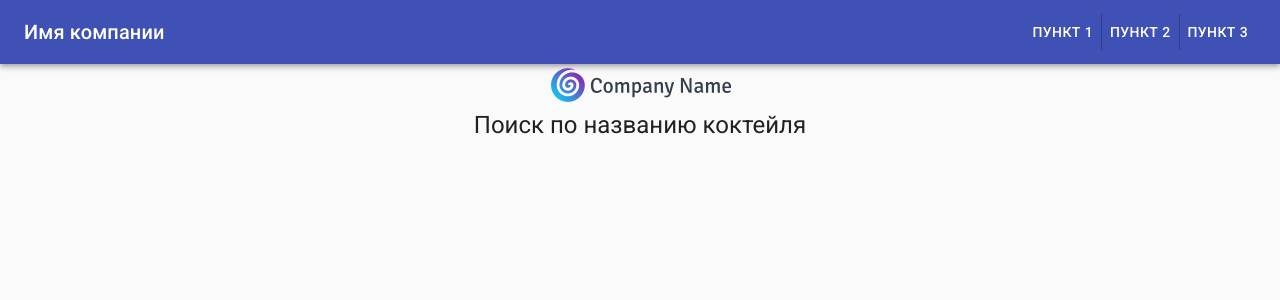
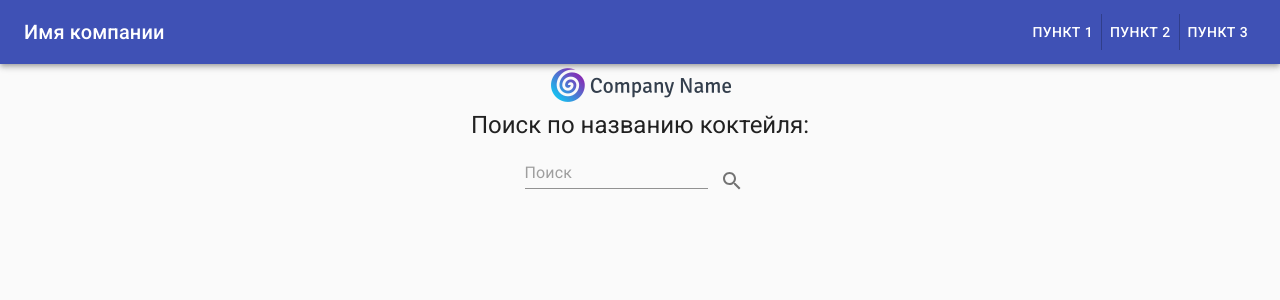
Before and after one commit to Aleksey-36/edim, a React (Create React App) app: page / in a window 1280 px wide. Shown: the top 300 px of the page. Built offline with nearby package versions, Linux system fonts and the light colour scheme.

Commit message:
feat(app): add input, add formik, add yup
issue: qqq-0001

```diff
--- a/package.json
+++ b/package.json
@@ -12,12 +12,14 @@
     "@types/node": "^12.0.0",
     "@types/react": "^17.0.0",
     "@types/react-dom": "^17.0.0",
+    "formik": "^2.2.6",
     "react": "^17.0.1",
     "react-dom": "^17.0.1",
     "react-router-dom": "^5.2.0",
     "react-scripts": "4.0.3",
     "typescript": "^4.1.2",
-    "web-vitals": "^1.0.1"
+    "web-vitals": "^1.0.1",
+    "yup": "^0.32.9"
   },
   "scripts": {
     "start": "react-scripts start",
--- a/src/pages/Home.tsx
+++ b/src/pages/Home.tsx
@@ -1,18 +1,88 @@
+import { useState } from "react";
 import Container from "@material-ui/core/Container";
 import Typography from "@material-ui/core/Typography";
 import Box from "@material-ui/core/Box";
+import TextField from "@material-ui/core/TextField";
+import SearchIcon from "@material-ui/icons/Search";
+import IconButton from "@material-ui/core/IconButton";
+
+import { useFormik } from "formik";
+import * as yup from "yup";
 
 import logo from "../images/logo.png";
 
+const validationSchema = yup.object({
+  textSearch: yup
+    .string()
+    .required("Введите название")
+    .min(3, "Минимум 3 символа для поиска")
+    .matches(/^[a-zA-Zа-яА-ЯёЁ]+$/, "Только буквы"),
+});
+
 const Home = () => {
+  const [prevValuesForm, setPrevValuesForm] = useState({});
+
+  const {
+    values,
+    handleChange,
+    errors,
+    touched,
+    handleSubmit,
+    isSubmitting,
+  } = useFormik({
+    initialValues: {
+      textSearch: "",
+    },
+    validationSchema,
+    onSubmit: (values, { setSubmitting }) => {
+      console.log("values:", values);
+      setSubmitting(true);
+
+      if (prevValuesForm === JSON.stringify(values)) {
+        setSubmitting(false);
+        return;
+      }
+      setPrevValuesForm(JSON.stringify(values));
+
+      // dispatch(
+      //   fetchConverter(
+      //     values.textSearch,
+      //   )
+      // );
+      setSubmitting(false);
+    },
+  });
+
   return (
     <main>
       <Container maxWidth="sm">
         <Box textAlign="center">
-          <img src={logo} className="App-logo" alt="logo" />
-          <Typography component="h1" variant="h5">
-            Поиск по названию коктейля
+          <img src={logo} alt="logo" />
+          <Typography component="h1" variant="h5" paragraph>
+            Поиск по названию коктейля:
           </Typography>
+          <form onSubmit={handleSubmit}>
+            <TextField
+              name="textSearch"
+              value={values.textSearch}
+              onChange={(e) => {
+                handleChange(e);
+                setTimeout(() => {
+                  handleSubmit();
+                }, 0);
+              }}
+              error={!!(errors.textSearch && touched.textSearch)}
+              helperText={
+                !!(errors.textSearch && touched.textSearch)
+                  ? errors.textSearch
+                  : ""
+              }
+              placeholder="Поиск"
+            />
+            <IconButton type="submit" disabled={isSubmitting}>
+              <SearchIcon />
+            </IconButton>
+          </form>
         </Box>
       </Container>
     </main>
```
Also changed, not shown: 1 other file (tests, documents, lock files or other folders).
